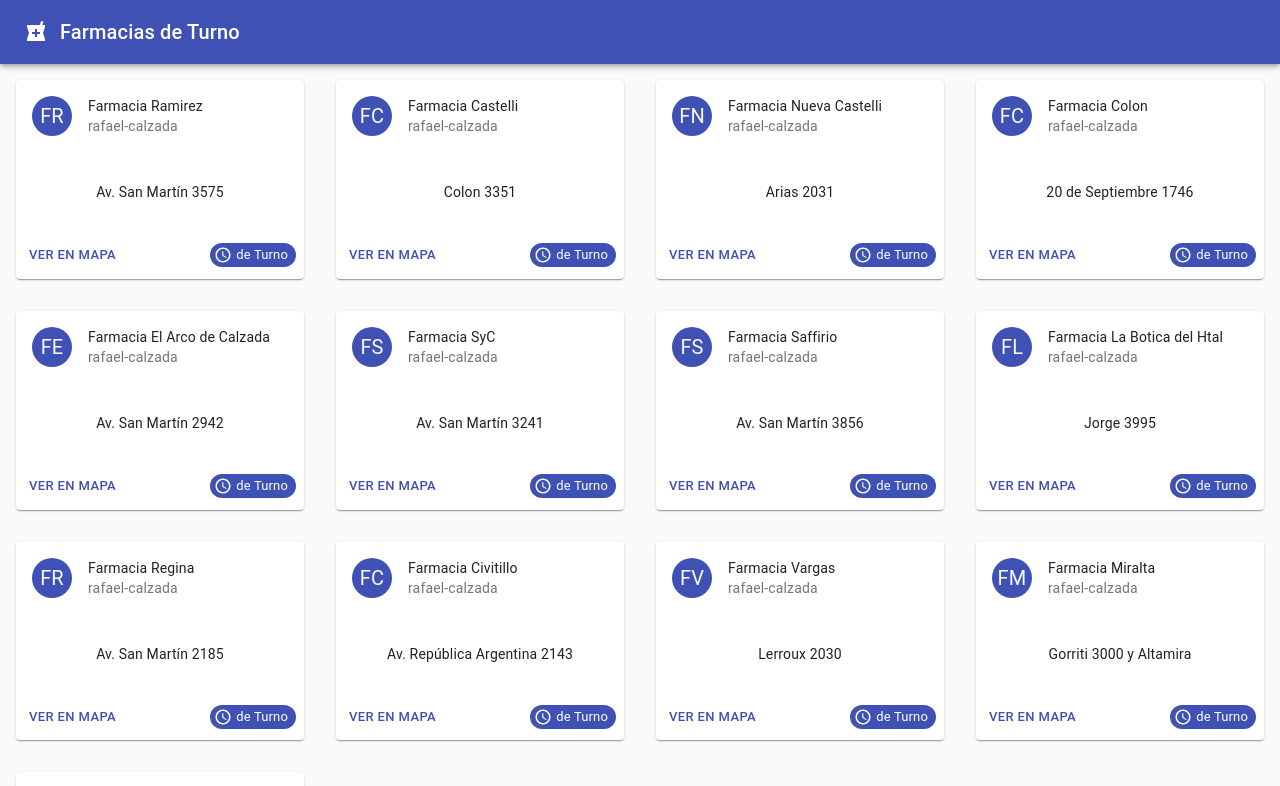
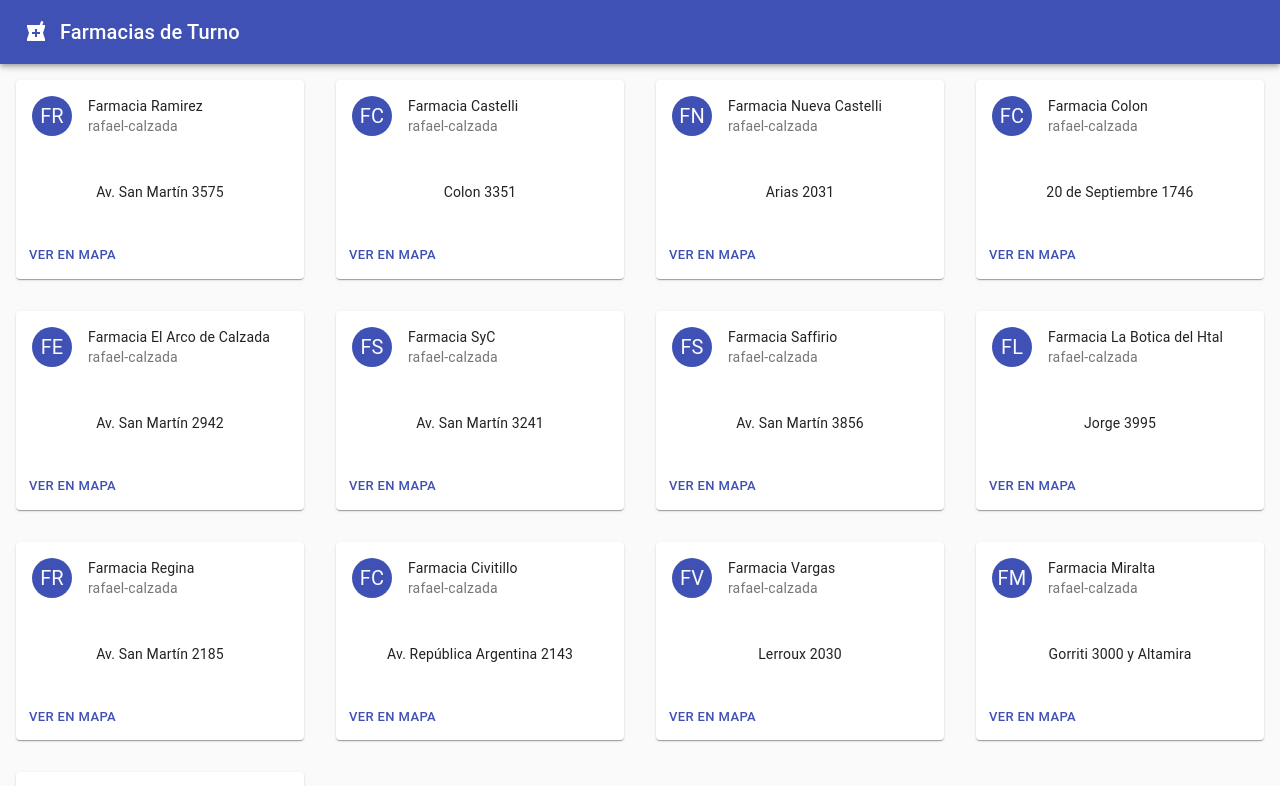
Before and after one commit to MefhigosetH/farmaturno, a React (Create React App) app in the folder app/: page / in a window 1280 px wide. Shown: the top 786 px of the page. Built offline with nearby package versions, Linux system fonts and the light colour scheme.

Commit message:
fix(turnos): Eliminado el indicador de turno, porque aún no está lista esa funcionalidad.

```diff
--- a/app/src/components/FarmaciaCard.js
+++ b/app/src/components/FarmaciaCard.js
@@ -53,7 +53,6 @@ export default class FarmaciaCard extends React.Component {
           <Button size="small" color="primary">
             Ver en Mapa
           </Button>
-          <Chip icon={<ScheduleIcon />} label="de Turno" color="primary" size="small"/>
         </CardActions>
 
       </Card>
@@ -63,3 +62,4 @@ export default class FarmaciaCard extends React.Component {
   }
 
 }
+//          <Chip icon={<ScheduleIcon />} label="de Turno" color="primary" size="small"/>
```
